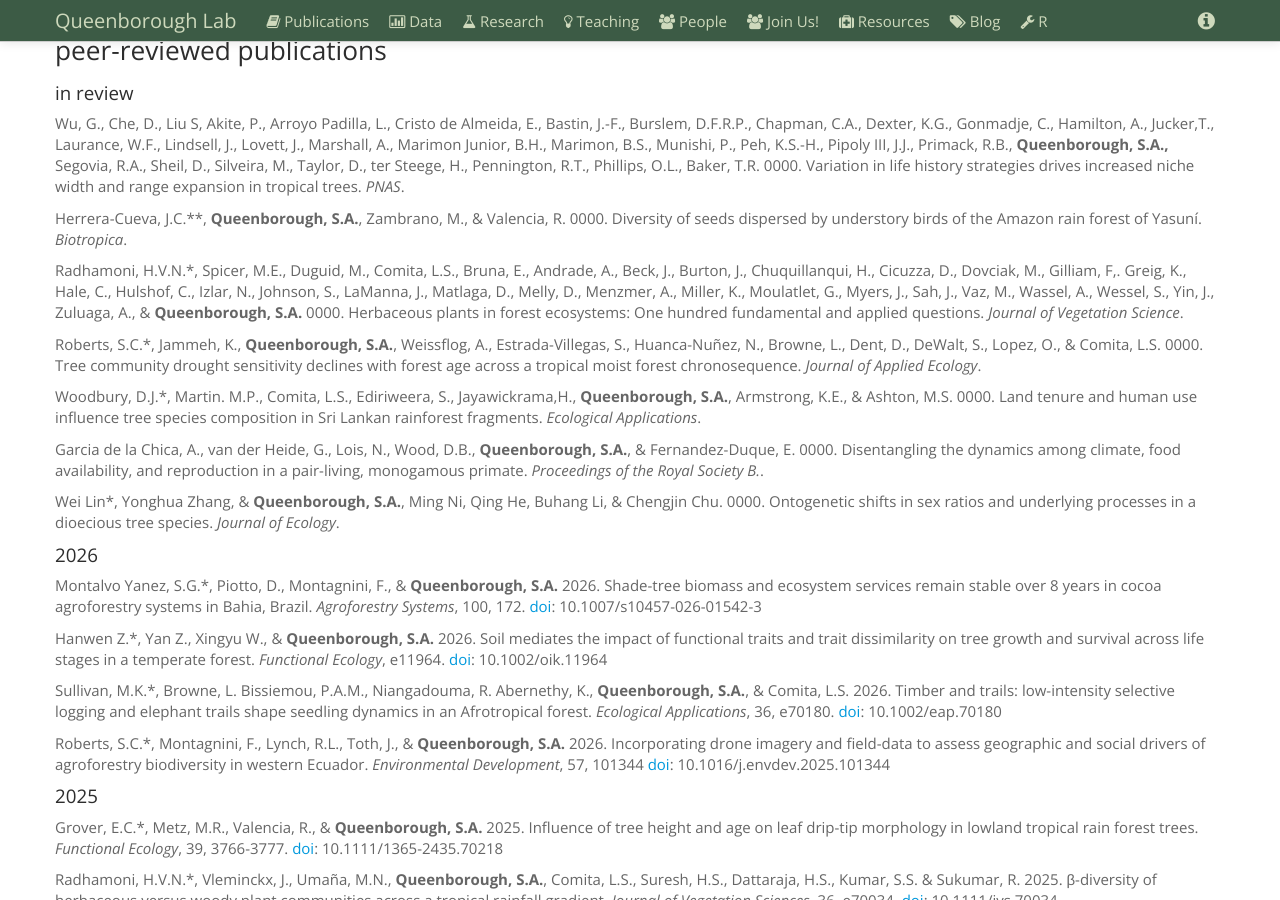
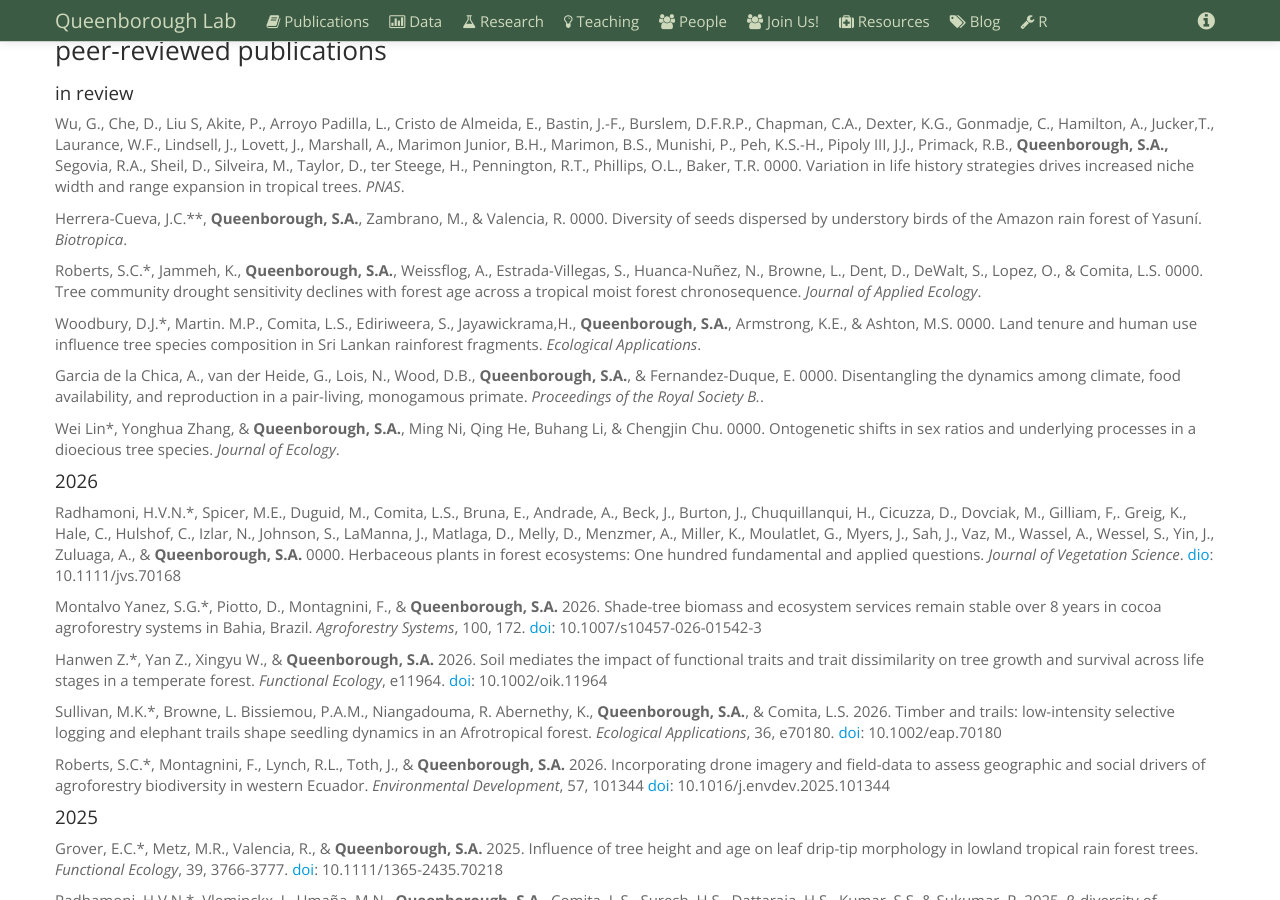
Before and after one commit to saq/saq.github.io, a Jekyll site: the page built from publications.md, in a window 1280 px wide and 900 px high, scrolled down 285 px. Built offline with Jekyll 4.4.1, drawn with Linux system fonts in a browser that asks for light colours; some of the changed lines change nothing that is shown.

Commit message:
Update publications.md

```diff
--- a/publications.md
+++ b/publications.md
@@ -47,8 +47,6 @@
 
 Herrera-Cueva, J.C.\*\*, **Queenborough, S.A.**, Zambrano, M., & Valencia, R. 0000. Diversity of seeds dispersed by understory birds of the Amazon rain forest of Yasuní. *Biotropica*.
 
-Radhamoni, H.V.N.\*, Spicer, M.E., Duguid, M., Comita, L.S., Bruna, E., Andrade, A., Beck, J., Burton, J., Chuquillanqui, H., Cicuzza, D., Dovciak, M., Gilliam, F,. Greig, K., Hale, C., Hulshof, C., Izlar, N., Johnson, S., LaManna, J., Matlaga, D., Melly, D., Menzmer, A., Miller, K., Moulatlet, G., Myers, J., Sah, J., Vaz, M., Wassel, A., Wessel, S., Yin, J., Zuluaga, A., & **Queenborough, S.A.** 0000. Herbaceous plants in forest ecosystems: One hundred fundamental and applied questions. *Journal of Vegetation Science*.
-
 Roberts, S.C.\*, Jammeh, K., **Queenborough, S.A.**, Weissflog, A., Estrada-Villegas, S., Huanca-Nuñez, N., Browne, L., Dent, D., DeWalt, S., Lopez, O., & Comita, L.S. 0000. Tree community drought sensitivity declines with forest age across a tropical moist forest chronosequence. *Journal of Applied Ecology*.
 
 Woodbury, D.J.\*, Martin. M.P., Comita, L.S., Ediriweera, S., Jayawickrama,H., **Queenborough, S.A.**, Armstrong, K.E., & Ashton, M.S. 0000. Land tenure and human use influence tree species composition in Sri Lankan rainforest fragments. *Ecological Applications*.
@@ -61,6 +59,8 @@
 <!--- #### Accepted--->
 
 #### 2026
+Radhamoni, H.V.N.\*, Spicer, M.E., Duguid, M., Comita, L.S., Bruna, E., Andrade, A., Beck, J., Burton, J., Chuquillanqui, H., Cicuzza, D., Dovciak, M., Gilliam, F,. Greig, K., Hale, C., Hulshof, C., Izlar, N., Johnson, S., LaManna, J., Matlaga, D., Melly, D., Menzmer, A., Miller, K., Moulatlet, G., Myers, J., Sah, J., Vaz, M., Wassel, A., Wessel, S., Yin, J., Zuluaga, A., & **Queenborough, S.A.** 0000. Herbaceous plants in forest ecosystems: One hundred fundamental and applied questions. *Journal of Vegetation Science*. [dio](https://doi.org/10.1111/jvs.70168): 10.1111/jvs.70168
+
 Montalvo Yanez, S.G.\*, Piotto, D., Montagnini, F., & **Queenborough, S.A.** 2026. Shade-tree biomass and ecosystem services remain stable over 8 years in cocoa agroforestry systems in Bahia, Brazil. *Agroforestry Systems*, 100, 172. [doi](https://doi.org/10.1007/s10457-026-01542-3): 10.1007/s10457-026-01542-3
 
 Hanwen Z.\*, Yan Z., Xingyu W., & **Queenborough, S.A.** 2026. Soil mediates the impact of functional traits and trait dissimilarity on tree growth and survival across life stages in a temperate forest. *Functional Ecology*, e11964. [doi](http://doi.org/10.1002/oik.11964): 10.1002/oik.11964
```
